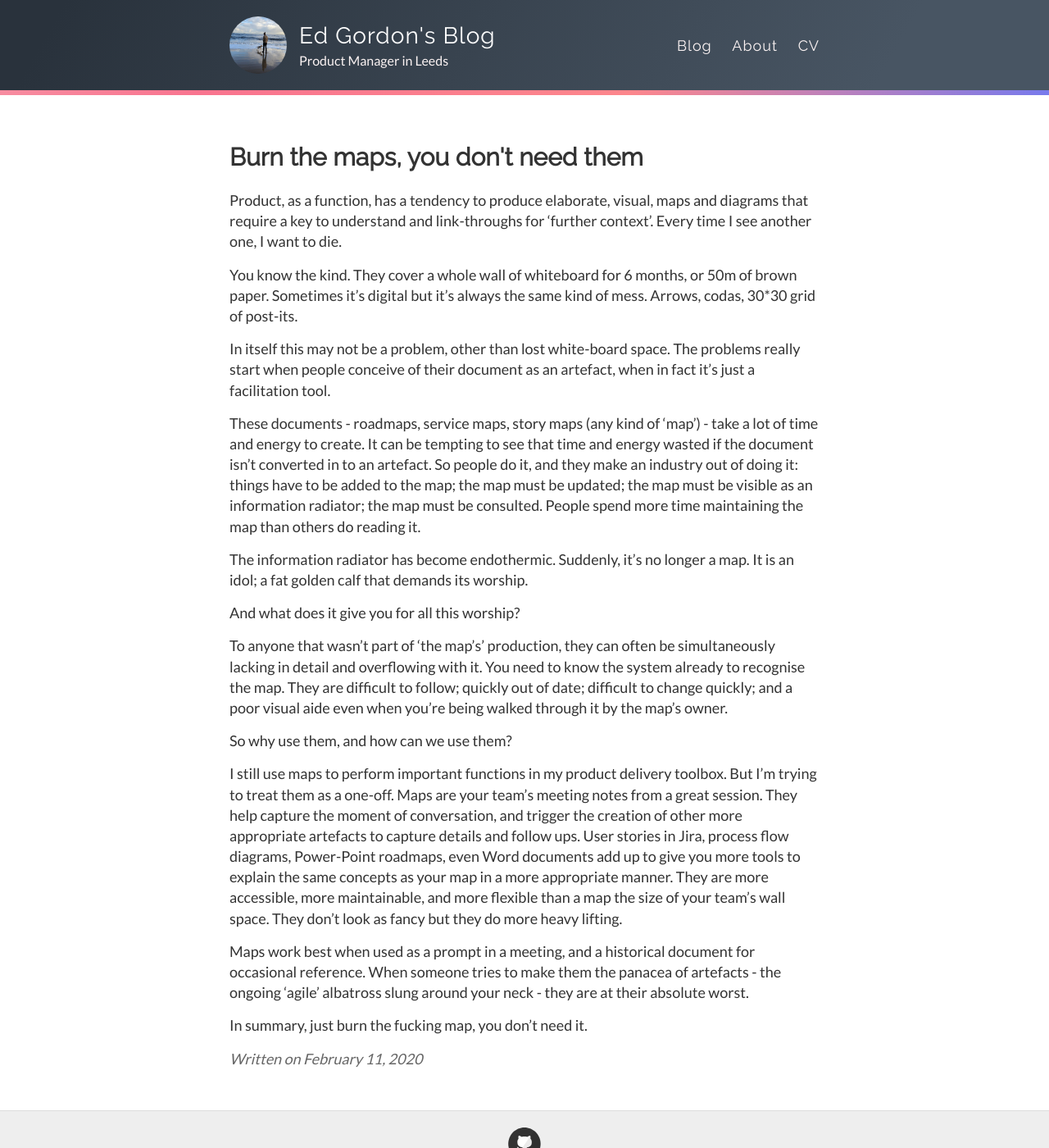
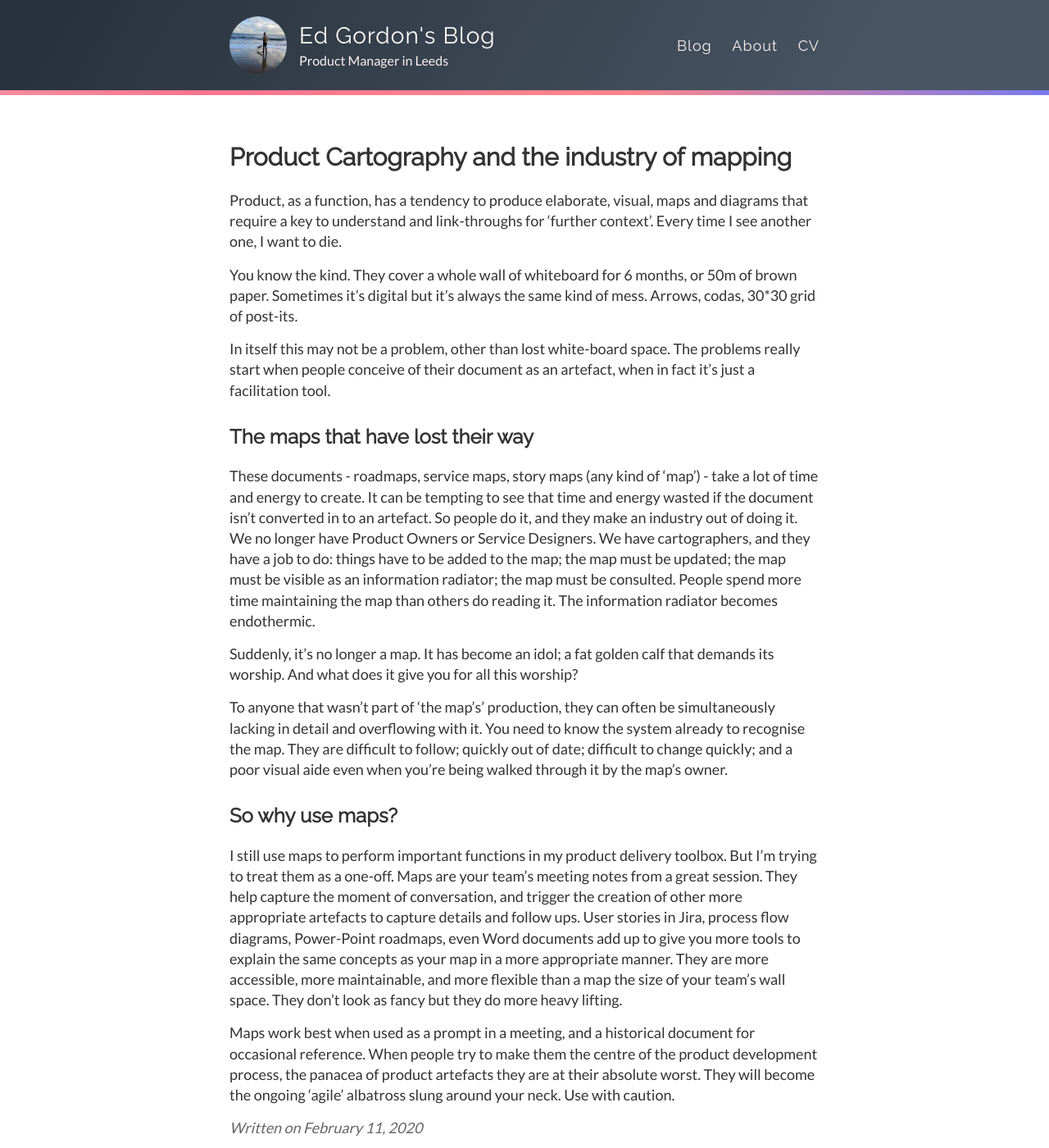
Before and after one commit to edgordon89/edgordon89.github.io, a Jekyll site: the page built from _posts/2020-02-11-Roadmaps-are-simple.md, in a window 1280 px wide and 1400 px high. Shown: the whole window at 82% size. Built offline with Jekyll 4.4.1, drawn with Linux system fonts in a browser that asks for light colours.

Commit message:
Changes to mapping blog

```diff
--- a/_posts/2020-02-11-Roadmaps-are-simple.md
+++ b/_posts/2020-02-11-Roadmaps-are-simple.md
@@ -1,6 +1,6 @@
 ---
 layout: post
-title: Burn the maps, you don't need them
+title: Product Cartography and the industry of mapping
 ---
 Product, as a function, has a tendency to produce elaborate, visual, maps and diagrams that require a key to understand and link-throughs for 'further context'. Every time I see another one, I want to die.
 
@@ -10,18 +10,14 @@ You know the kind. They cover a whole wall of whiteboard for 6 months, or 50m of
 
 In itself this may not be a problem, other than lost white-board space. The problems really start when people conceive of their document as an artefact, when in fact it's just a facilitation tool.
 
-These documents - roadmaps, service maps, story maps (any kind of 'map') - take a lot of time and energy to create. It can be tempting to see that time and energy wasted if the document isn't converted in to an artefact. So people do it, and they make an industry out of doing it: things have to be added to the map; the map must be updated; the map must be visible as an information radiator; the map must be consulted. People spend more time maintaining the map than others do reading it.
+## The maps that have lost their way
+These documents - roadmaps, service maps, story maps (any kind of 'map') - take a lot of time and energy to create. It can be tempting to see that time and energy wasted if the document isn't converted in to an artefact. So people do it, and they make an industry out of doing it. We no longer have Product Owners or Service Designers. We have cartographers, and they have a job to do: things have to be added to the map; the map must be updated; the map must be visible as an information radiator; the map must be consulted. People spend more time maintaining the map than others do reading it. The information radiator becomes endothermic.
 
-The information radiator has become endothermic. Suddenly, it's no longer a map. It is an idol; a fat golden calf that demands its worship.
-
-And what does it give you for all this worship?
+Suddenly, it's no longer a map. It has become an idol; a fat golden calf that demands its worship. And what does it give you for all this worship?
 
 To anyone that wasn't part of 'the map's' production, they can often be simultaneously lacking in detail and overflowing with it. You need to know the system already to recognise the map. They are difficult to follow; quickly out of date; difficult to change quickly; and a poor visual aide even when you're being walked through it by the map's owner.
 
-So why use them, and how can we use them?
-
+## So why use maps?
 I still use maps to perform important functions in my product delivery toolbox. But I'm trying to treat them as a one-off. Maps are your team's meeting notes from a great session. They help capture the moment of conversation, and trigger the creation of other more appropriate artefacts to capture details and follow ups. User stories in Jira, process flow diagrams, Power-Point roadmaps, even Word documents add up to give you more tools to explain the same concepts as your map in a more appropriate manner. They are more accessible, more maintainable, and more flexible than a map the size of your team's wall space. They don't look as fancy but they do more heavy lifting.
 
-Maps work best when used as a prompt in a meeting, and a historical document for occasional reference. When someone tries to make them the panacea of artefacts - the ongoing 'agile' albatross slung around your neck - they are at their absolute worst.
-
-In summary, just burn the fucking map, you don't need it.
+Maps work best when used as a prompt in a meeting, and a historical document for occasional reference. When people try to make them the centre of the product development process, the panacea of product artefacts they are at their absolute worst. They will become the ongoing 'agile' albatross slung around your neck. Use with caution.
```
